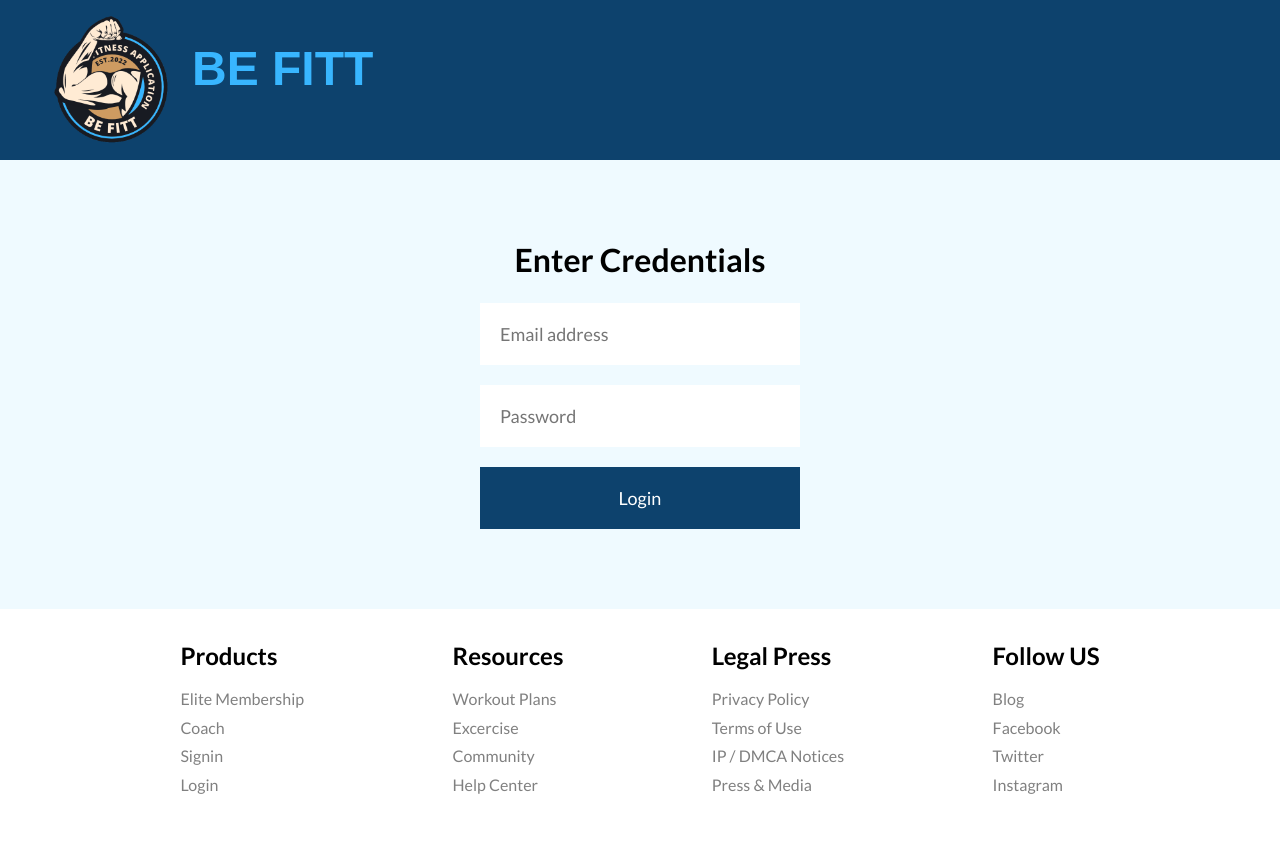
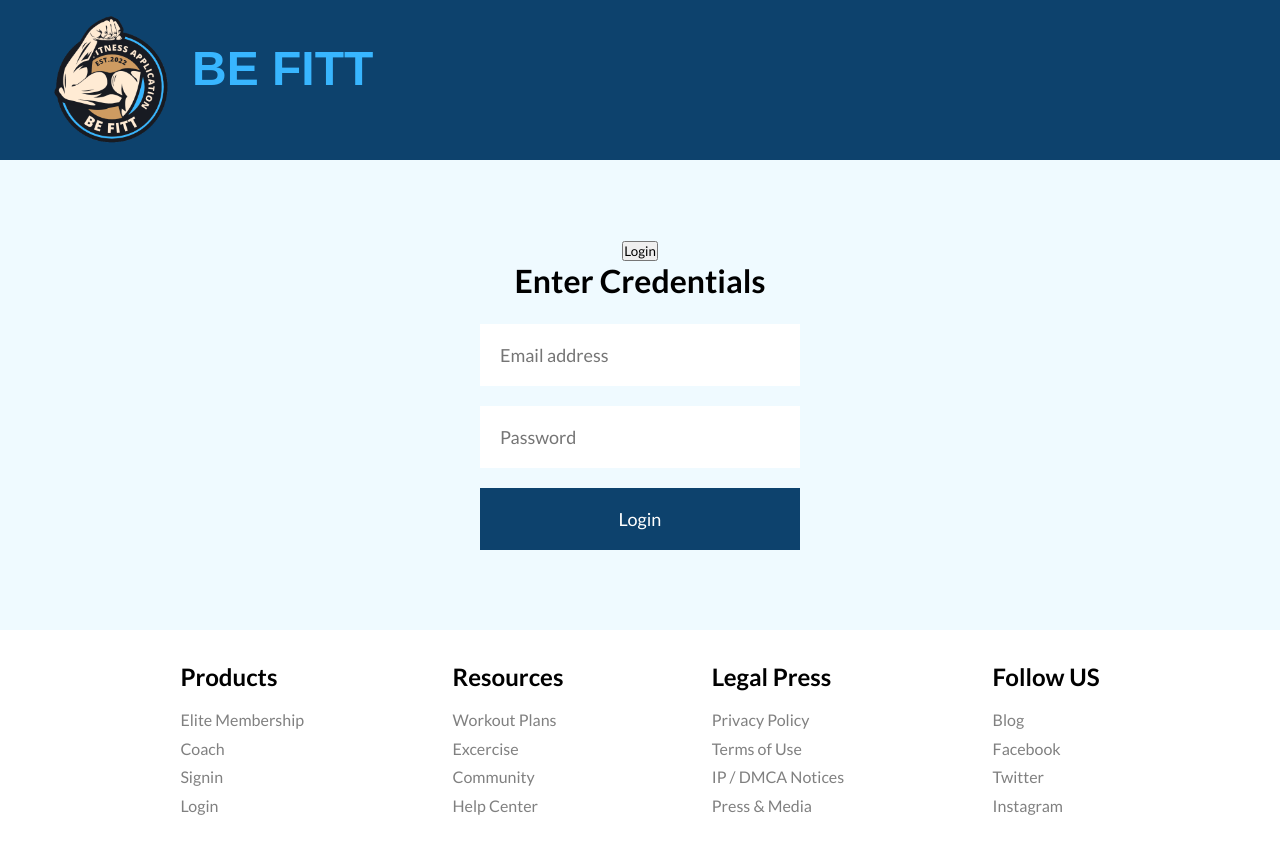
Before and after one commit to sunchushivaaa/Jefit-clone, a React (Create React App) app in the folder my-app/: page /login in a window 1280 px wide. Shown: the top 854 px of the page. Built offline with nearby package versions, Linux system fonts and the light colour scheme; a web font is replaced by a local one.

Commit message:
10-01-23 Updates

```diff
--- a/my-app/src/Components/SubscriptionPage/SubComponent1.jsx
+++ b/my-app/src/Components/SubscriptionPage/SubComponent1.jsx
@@ -1,6 +1,9 @@
 import styles from "../Styles/Subscription.module.css";
 import { Link } from "react-router-dom";
+import { AuthContext } from "../Contexts/AuthContext";
+import { useContext } from "react";
 export default function SubComponent1() {
+  const { login } = useContext(AuthContext);
   return (
     <div className={styles.SubComponent1}>
       <h1>Plans that suit you best</h1>
@@ -14,7 +17,7 @@ export default function SubComponent1() {
           <p>1400+ exercises library</p>
           <p>Body stats tracking tools</p>
           <p>Support interval training</p>
-          <Link to="/login">
+          <Link to={login ? "/" : "/login"}>
             <button>Free</button>
           </Link>
         </div>
@@ -30,7 +33,7 @@ export default function SubComponent1() {
           <p>Exercise tips from JEFIT experts</p>
           <p>Premium workout plans</p>
           <p>& More...</p>
-          <Link to="/login">
+          <Link to={login ? "/" : "/login"}>
             <button>Get Elite</button>
           </Link>
         </div>
@@ -46,7 +49,7 @@ export default function SubComponent1() {
           <p>Exercise tips from JEFIT experts</p>
           <p>Premium workout plans</p>
           <p>& More...</p>
-          <Link to="/login">
+          <Link to={login ? "/" : "/login"}>
             <button>Get Elite</button>
           </Link>
         </div>
--- a/my-app/src/Pages/Login.jsx
+++ b/my-app/src/Pages/Login.jsx
@@ -46,6 +46,9 @@ export default function Login() {
   };
   return (
     <div className={styles.Login}>
+      <button onClick={() => setLogin(!login)}>
+        {login ? "Logout" : "Login"}
+      </button>
       <h1>Enter Credentials</h1>
       <form className={styles.LoginForm} onSubmit={(e) => submitHandler(e)}>
         <input
```
